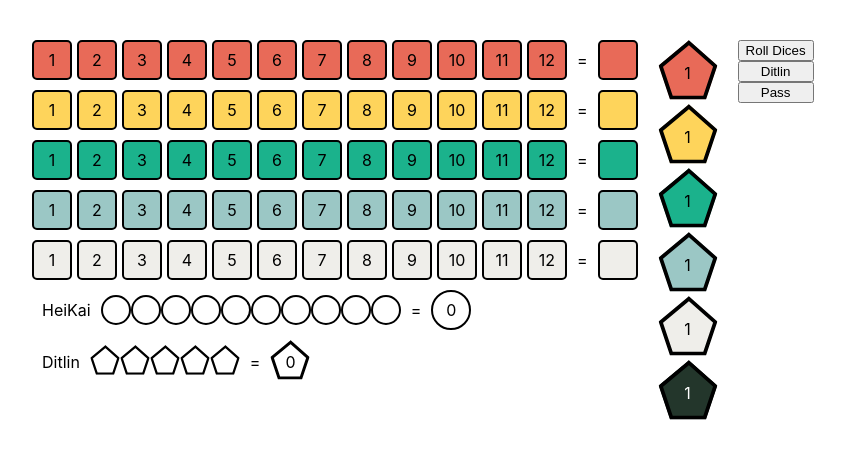
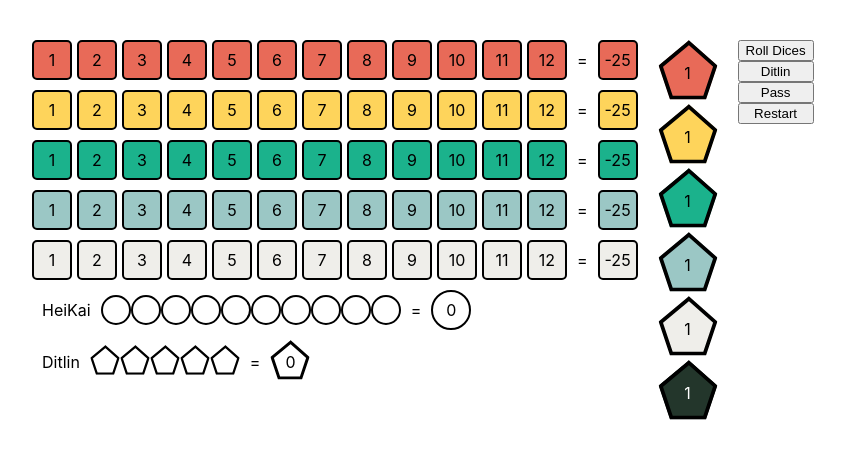
Before and after one commit to tramy1257/heikai, a React (Create React App) app: page / in a window 1280 px wide. Shown: the top 458 px of the page, without its empty margins (8-853 px from the left). Built offline with nearby package versions, Linux system fonts and the light colour scheme.

Commit message:
Check for game end and calculate score

```diff
--- a/src/classes/DiceLineStates.js
+++ b/src/classes/DiceLineStates.js
@@ -1,4 +1,4 @@
-import { LINE_SIZE, NumState, ScoreDir } from "../util/Constants";
+import { LineScore, LINE_SIZE, NumState, ScoreDir } from "../util/Constants";
 
 export default class DiceLineStates {
   color;
@@ -84,4 +84,19 @@ export default class DiceLineStates {
       }
     }
   }
+
+  isFinished() {
+    return !this.stateArr.includes(NumState.NONE);
+  }
+
+  getLineScore() {
+    let takenCount = 0;
+    for (const state of this.stateArr) {
+      if (state === NumState.TAKEN) {
+        ++takenCount;
+      }
+    }
+
+    return LineScore[takenCount];
+  }
 }
--- a/src/containers/DiceLine/DiceLine.jsx
+++ b/src/containers/DiceLine/DiceLine.jsx
@@ -2,7 +2,7 @@ import Box from "../../components/Box/Box.jsx";
 import {NumState} from "../../util/Constants.js";
 import "./DiceLine.css";
 
-export default function DiceLine({ lineState, total, setDirection, selectedWildcardNum, boxClick }) {
+export default function DiceLine({ lineState, setDirection, selectedWildcardNum, boxClick }) {
     const canBeSelectAsWildcard = (num) => {
         return selectedWildcardNum === num && lineState.isAvailable(num);
     }
@@ -21,7 +21,7 @@ export default function DiceLine({ lineState, total, setDirection, selectedWildc
                         key={val + idx}/>)}
             </div>
             <div className="equalSign">=</div>
-            <Box className="totalBox" color={lineState.color} num={total} state={NumState.NONE} />
+            <Box className="totalBox" color={lineState.color} num={lineState.getLineScore()} state={NumState.NONE} />
             {lineState.heiKaiStartNumArr.map((startNum) => <div className="heiKaiTracker" style={{left: (startNum - 1) * 45 - 1}}></div>)}
         </div>
     );
--- a/src/containers/MainGame/MainGame.css
+++ b/src/containers/MainGame/MainGame.css
@@ -20,3 +20,9 @@
   flex-direction: column;
   gap: 10px;
 }
+
+.gameEnd {
+  border: 2px solid black;
+  border-radius: 5px;
+  font-weight: bold;
+}
--- a/src/containers/MainGame/MainGame.jsx
+++ b/src/containers/MainGame/MainGame.jsx
@@ -1,6 +1,6 @@
 import Ditlin from "../../components/Ditlin/Ditlin";
 import HeiKai from "../../components/HeiKai/HeiKai";
-import {GameState, LINE_SIZE, MAX_HEIKAI, NumState, ScoreDir} from "../../util/Constants.js";
+import {GameState, LINE_SIZE, MAX_DITLIN, MAX_FINISHED_LINE, MAX_HEIKAI, NumState, ScoreDir} from "../../util/Constants.js";
 import { LineColor } from "../../util/Constants";
 import DiceLine from "../DiceLine/DiceLine";
 import "./MainGame.css";
@@ -9,18 +9,38 @@ import Button from "../../components/Button/Button";
 import Dice from "../../components/Dice/Dice";
 import DiceLineStates from "../../classes/DiceLineStates";
 
+const defaultNumArr = Array(LINE_SIZE).fill(NumState.NONE);
+const defaultDiceLineStates = LineColor.map(color => new DiceLineStates(color, [...defaultNumArr]));
+const defaultDiceRollVals = Array(LineColor.length + 1).fill(1);
+
 const MainGame = () => {
-  const defaultNumArr = Array(LINE_SIZE).fill(NumState.NONE);
-  const defaultDiceLineStates = LineColor.map(color => new DiceLineStates(color, [...defaultNumArr]));
 
   const [diceLineStates, setDiceLineStates] = useState(defaultDiceLineStates);
-  const [diceRollVals, setDiceRollVals] = useState(Array(LineColor.length + 1).fill(1));
+  const [diceRollVals, setDiceRollVals] = useState(defaultDiceRollVals);
   const [ditlinCount, setDitlinCount] = useState(0);
   const [heikaiCount, setHeiKaiCount] = useState(0);
   const [selectedWildcardNum, setSelectedWildcardNum] = useState(null);
 
   const [taking, setTaking] = useState(false);
   const [gameState, setGameState] = useState(GameState.ROLL_ALL);
+  const [finishedLineCount, setFinishedLineCount] = useState(0);
+
+  useEffect(() => {
+    if (gameState === GameState.ROLL_ALL && checkGameEnd()) {
+      setGameState(GameState.ENDED);
+    }
+  }, [gameState])
+
+  const restartGame = () => {
+    setDiceLineStates(defaultDiceLineStates);
+    setDiceRollVals(defaultDiceRollVals);
+    setDitlinCount(0);
+    setHeiKaiCount(0);
+    setSelectedWildcardNum(null);
+    setTaking(false);
+    setGameState(GameState.ROLL_ALL);
+    setFinishedLineCount(0);
+  }
 
   const handleRollDices = () => {
     if (gameState === GameState.ROLL_ALL || gameState === GameState.ROLL_WILD ||
@@ -60,6 +80,10 @@ const MainGame = () => {
       stateCopy[idx].tryToTake(stateCopy[idx].selectedNum);
       stateCopy[idx].selectedNum = null;
 
+      if (stateCopy[idx].isFinished()) {
+        setFinishedLineCount(finishedLineCount + 1);
+      }
+
       setDiceLineStates(stateCopy);
       updateGameStateAfterTake();
     }
@@ -74,6 +98,9 @@ const MainGame = () => {
         currLine.selectedNum = diceVal;
       } else { // Taking number that is not first for this line
         if (currLine.tryToTake(diceVal)) { // If take sucessfully
+          if (currLine.isFinished()) {
+            setFinishedLineCount(finishedLineCount + 1);
+          }
           updateGameStateAfterTake();
         }
       }
@@ -143,6 +170,19 @@ const MainGame = () => {
     }
   }
 
+  const checkGameEnd = () => {
+    return ditlinCount >= MAX_DITLIN || finishedLineCount >= MAX_FINISHED_LINE;
+  }
+
+  const getFinalScore = () => {
+    let score = ditlinCount * -5 + heikaiCount * 5;
+    for (const line of diceLineStates) {
+      score += line.getLineScore();
+    }
+
+    return score;
+  }
+
   return (
       <div className="mainGame">
           <div className="mainGameLeft">
@@ -156,6 +196,7 @@ const MainGame = () => {
               </div>
               <HeiKai heikaiNum={heikaiCount}/>
               <Ditlin ditlinNum={ditlinCount}/>
+              {gameState === GameState.ENDED ? <div className="gameEnd">Game ended! Final Score: {getFinalScore()}</div> : null}
           </div>
           <div className="mainGameRight flexRow">
               <div className="diceDisplay">
@@ -178,6 +219,7 @@ const MainGame = () => {
                   <Button text="Roll Dices" onBtnClick={handleRollDices}/>
                   <Button text="Ditlin" onBtnClick={handleDitlin}/>
                   <Button text="Pass" onBtnClick={handlePass}/>
+                  <Button text="Restart" onBtnClick={restartGame}/>
               </div>
           </div>
       </div>
--- a/src/util/Constants.js
+++ b/src/util/Constants.js
@@ -8,7 +8,8 @@ export const GameState = {
   TAKE_OR_DITLIN: "TAKE_OR_DITLIN",
   ROLL_WILD: "ROLL_WILD",
   TAKE_OR_PASS: "TAKE_OR_PASS",
-  TAKE_DITLIN: "TAKE_DITLIN"
+  TAKE_DITLIN: "TAKE_DITLIN",
+  ENDED: "ENDED"
 }
 
 // HeiKai Config
@@ -20,6 +21,9 @@ export const HEIKAI_NOT_FILLED_COLOR = "white";
 export const MAX_DITLIN = 5;
 export const DITLIN_FILLED_COLOR = "darkgrey";
 export const DITLIN_NOT_FILLED_COLOR = "white";
+
+// Game Config
+export const MAX_FINISHED_LINE = 3;
 
 
 export const NumState = {
@@ -53,3 +57,5 @@ export const LineColor = [
   new BoxColor("#9BC7C5", "black", "#40716f"),
   new BoxColor("#EFEEEA", "black", "#868066")
 ]
+
+export const LineScore = [-25, -25, -10, -5, 5, 10, 15, 25, 35, 50, 70, 90, 120];
```
